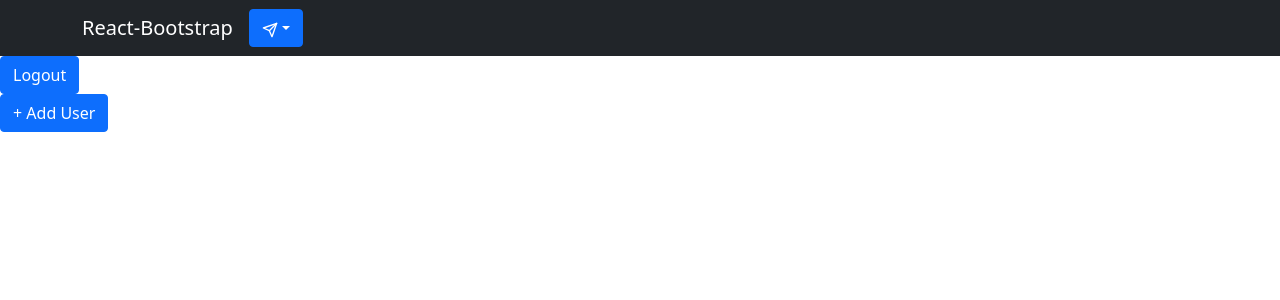
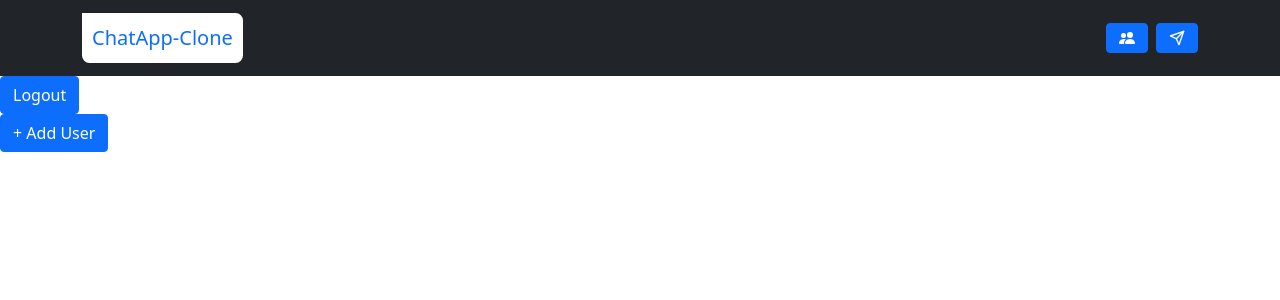
Before and after one commit to shoebilyas123/chatapp-clone, a React (Create React App) app in the folder client/: page / in a window 1280 px wide. Shown: the top 300 px of the page. Built offline with nearby package versions, Linux system fonts and the light colour scheme; sample sign-in values are in the browser's storage.

Commit message:
feat(ui): home page

```diff
--- a/client/package.json
+++ b/client/package.json
@@ -49,5 +49,10 @@
       "last 1 firefox version",
       "last 1 safari version"
     ]
+  },
+  "devDependencies": {
+    "autoprefixer": "^10.4.5",
+    "postcss": "^8.4.12",
+    "tailwindcss": "^3.0.24"
   }
 }
--- /dev/null
+++ b/client/postcss.config.js
@@ -0,0 +1,6 @@
+module.exports = {
+  plugins: {
+    tailwindcss: {},
+    autoprefixer: {},
+  },
+}
--- /dev/null
+++ b/client/src/Components/Logo.tsx
@@ -0,0 +1,20 @@
+import React from "react";
+
+const Logo = () => {
+  return (
+    <div
+      className="bg-white p-2 text-primary"
+      style={{
+        border: "2px solid white",
+        borderTopRightRadius: 7.5,
+        borderBottomLeftRadius: 7.5,
+        borderBottomRightRadius: 7.5,
+        borderTopLeftRadius: "0px !important",
+      }}
+    >
+      ChatApp-Clone
+    </div>
+  );
+};
+
+export default Logo;
--- a/client/src/Components/Navbar/index.tsx
+++ b/client/src/Components/Navbar/index.tsx
@@ -2,61 +2,87 @@ import React from "react";
 import {
   Navbar as BootstrapNavbar,
   Container,
+  Button,
   Nav,
-  NavDropdown,
+  Row,
   ListGroup,
-  Button,
-  Row,
-  Dropdown,
 } from "react-bootstrap";
 import { FiSend } from "react-icons/fi";
+import { BsPeopleFill } from "react-icons/bs";
+import Logo from "../Logo";
+import Popover from "../Popover";
 
 const Navbar = () => {
   return (
     <BootstrapNavbar collapseOnSelect expand="lg" bg="dark" variant="dark">
       <Container>
-        <BootstrapNavbar.Brand href="#home">
-          React-Bootstrap
-        </BootstrapNavbar.Brand>
-
-        <Nav className="me-auto">
-          <Dropdown title="Dropdown" id="collasible-nav-dropdown">
-            <Dropdown.Toggle id="dropdown-custom-components">
-              <FiSend />
-            </Dropdown.Toggle>
-            <Dropdown.Menu style={{ width: "250px", margin: 0 }}>
-              <ListGroup style={{ margin: 0 }}>
-                <ListGroup.Item
-                  //   style={{ border: "none" }}
-                  className="d-flex align-items-center justify-content-between "
-                >
-                  Name{" "}
-                  <Button size="sm" className="ml-2">
-                    Unsend
-                  </Button>
-                </ListGroup.Item>
-                <ListGroup.Item
-                  //   style={{ border: "none" }}
-                  className="d-flex align-items-center justify-content-between"
-                >
-                  Something{" "}
-                  <Button size="sm" className="ml-2">
-                    Unsend
-                  </Button>
-                </ListGroup.Item>{" "}
-                <ListGroup.Item
-                  //   style={{ border: "none" }}
-                  className="d-flex align-items-center justify-content-between"
-                >
-                  Something{" "}
-                  <Button size="sm" className="ml-2">
-                    Unsend
-                  </Button>
-                </ListGroup.Item>
-              </ListGroup>
-            </Dropdown.Menu>
-          </Dropdown>
-        </Nav>
+        <div className="w-100 d-flex flex-row align-items-center justify-content-between">
+          <BootstrapNavbar.Brand>
+            <Logo />
+          </BootstrapNavbar.Brand>
+          <Nav>
+            <Nav.Item>
+              <Popover
+                title="Requests"
+                width={"240px"}
+                className="p-0"
+                content={
+                  <ListGroup>
+                    <ListGroup.Item>
+                      <div className="d-flex align-items-center justify-content-between">
+                        <p className="mb-0">Name 1</p>
+                        <Button size="sm">Accept</Button>
+                      </div>
+                    </ListGroup.Item>
+                    <ListGroup.Item>
+                      <div className="d-flex align-items-center justify-content-between">
+                        <p className="mb-0">Name 1</p>
+                        <Button size="sm">Accept</Button>
+                      </div>
+                    </ListGroup.Item>
+                    <ListGroup.Item>
+                      <div className="d-flex align-items-center justify-content-between">
+                        <p className="mb-0">Name 1</p>
+                        <Button size="sm">Accept</Button>
+                      </div>
+                    </ListGroup.Item>
+                  </ListGroup>
+                }
+                icon={<BsPeopleFill />}
+              />
+            </Nav.Item>
+            <Nav.Item className="ml-2">
+              <Popover
+                title="Requests"
+                width={"240px"}
+                className="p-0"
+                content={
+                  <ListGroup>
+                    <ListGroup.Item>
+                      <div className="d-flex align-items-center justify-content-between">
+                        <p className="mb-0">Name 1</p>
+                        <Button size="sm">Unsend</Button>
+                      </div>
+                    </ListGroup.Item>
+                    <ListGroup.Item>
+                      <div className="d-flex align-items-center justify-content-between">
+                        <p className="mb-0">Name 1</p>
+                        <Button size="sm">Unsend</Button>
+                      </div>
+                    </ListGroup.Item>
+                    <ListGroup.Item>
+                      <div className="d-flex align-items-center justify-content-between">
+                        <p className="mb-0">Name 1</p>
+                        <Button size="sm">Unsend</Button>
+                      </div>
+                    </ListGroup.Item>
+                  </ListGroup>
+                }
+                icon={<FiSend />}
+              />
+            </Nav.Item>
+          </Nav>
+        </div>
       </Container>
     </BootstrapNavbar>
   );
--- /dev/null
+++ b/client/src/Components/Popover/index.tsx
@@ -0,0 +1,41 @@
+import React, { ReactElement, ReactNode } from "react";
+import {
+  OverlayTrigger,
+  Popover as BootstrapPopover,
+  Button,
+} from "react-bootstrap";
+
+interface IProps {
+  title: string | ReactNode;
+  content: string | ReactNode;
+  icon: string | ReactNode;
+  variant?: string;
+  placement?: "auto" | "top" | "bottom" | "right" | "left";
+  width: string | number;
+  className?: string;
+}
+
+const Popover: React.FC<IProps> = ({
+  title,
+  content,
+  icon,
+  variant = "primary",
+  placement = "auto",
+  width = "240px",
+  className = "",
+}) => {
+  const popover = (
+    <BootstrapPopover style={{ width }}>
+      <BootstrapPopover.Header as="h3">{title}</BootstrapPopover.Header>
+      <BootstrapPopover.Body className={className}>
+        {content}
+      </BootstrapPopover.Body>
+    </BootstrapPopover>
+  );
+  return (
+    <OverlayTrigger trigger="click" placement={placement} overlay={popover}>
+      <Button variant={variant}>{icon}</Button>
+    </OverlayTrigger>
+  );
+};
+export default Popover;
--- a/client/src/index.css
+++ b/client/src/index.css
@@ -1,3 +1,7 @@
+@tailwind base;
+@tailwind components;
+@tailwind utilities;
+
 body {
   font-family: -apple-system, BlinkMacSystemFont, "Open Sans", "Segoe UI",
     "Roboto", "Oxygen", "Ubuntu", "Cantarell", "Fira Sans", "Droid Sans",
--- /dev/null
+++ b/client/tailwind.config.js
@@ -0,0 +1,7 @@
+module.exports = {
+  content: ["./src/**/*.{js,jsx,ts,tsx}"],
+  theme: {
+    extend: {},
+  },
+  plugins: [],
+};
```
Also changed, not shown: 1 other file (tests, documents, lock files or other folders).
